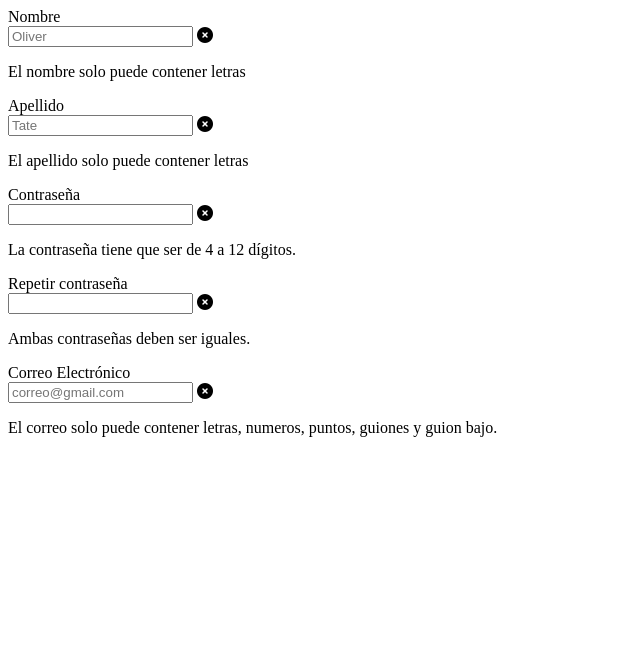
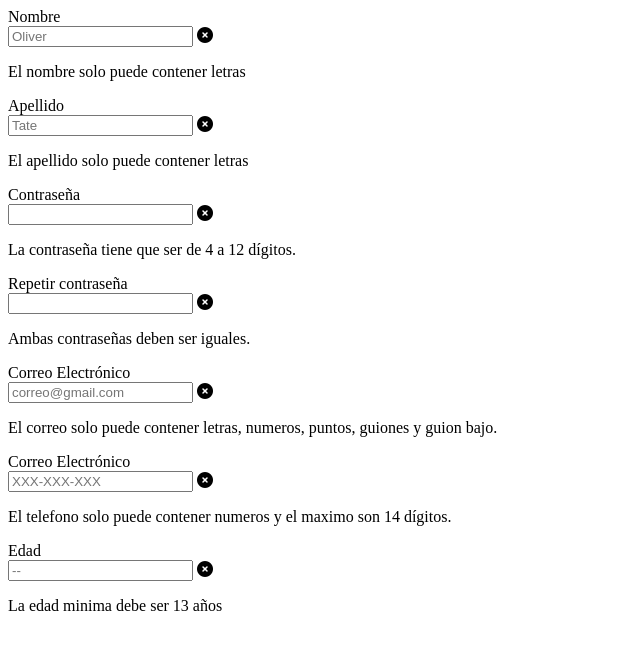
Before and after one commit to franztoledo/FORM-JS, a website: page index.html in a window 1280 px wide. Shown: the whole page, without its empty margins (0-640 px from the left). Drawn offline with Linux system fonts and the light colour scheme.

Commit message:
Edad input

```diff
--- a/index.html
+++ b/index.html
@@ -55,6 +55,25 @@
         </div>
         <p class="formulario__input-error">El correo solo puede contener letras, numeros, puntos, guiones y guion bajo.</p>
       </div>
+      <!--Teléfono -->
+      <div class="formulario__grupo" id="grupo__telefono">
+        <label for="telefono" class="formulario__label">Correo Electrónico</label>
+        <div class="formulario__grupo-input">
+          <input type="text" class="formulario__input" name="telefono" id="telefono" placeholder="XXX-XXX-XXX">
+          <i class="formulario__validacion-estado fas fa-times-circle"></i>
+        </div>
+        <p class="formulario__input-error">El telefono solo puede contener numeros y el maximo son 14 dígitos.</p>
+      </div>
+      <!--Edad -->
+      <div class="formulario__grupo" id="grupo__edad">
+        <label for="telefono" class="formulario__label">Edad</label>
+        <div class="formulario__grupo-input">
+          <input type="number" class="formulario__input" name="edad" id="edad" placeholder="--">
+          <i class="formulario__validacion-estado fas fa-times-circle"></i>
+        </div>
+        <p class="formulario__input-error">La edad minima debe ser 13 años</p>
+      </div>
+
 
     </form>
   </main>
```
